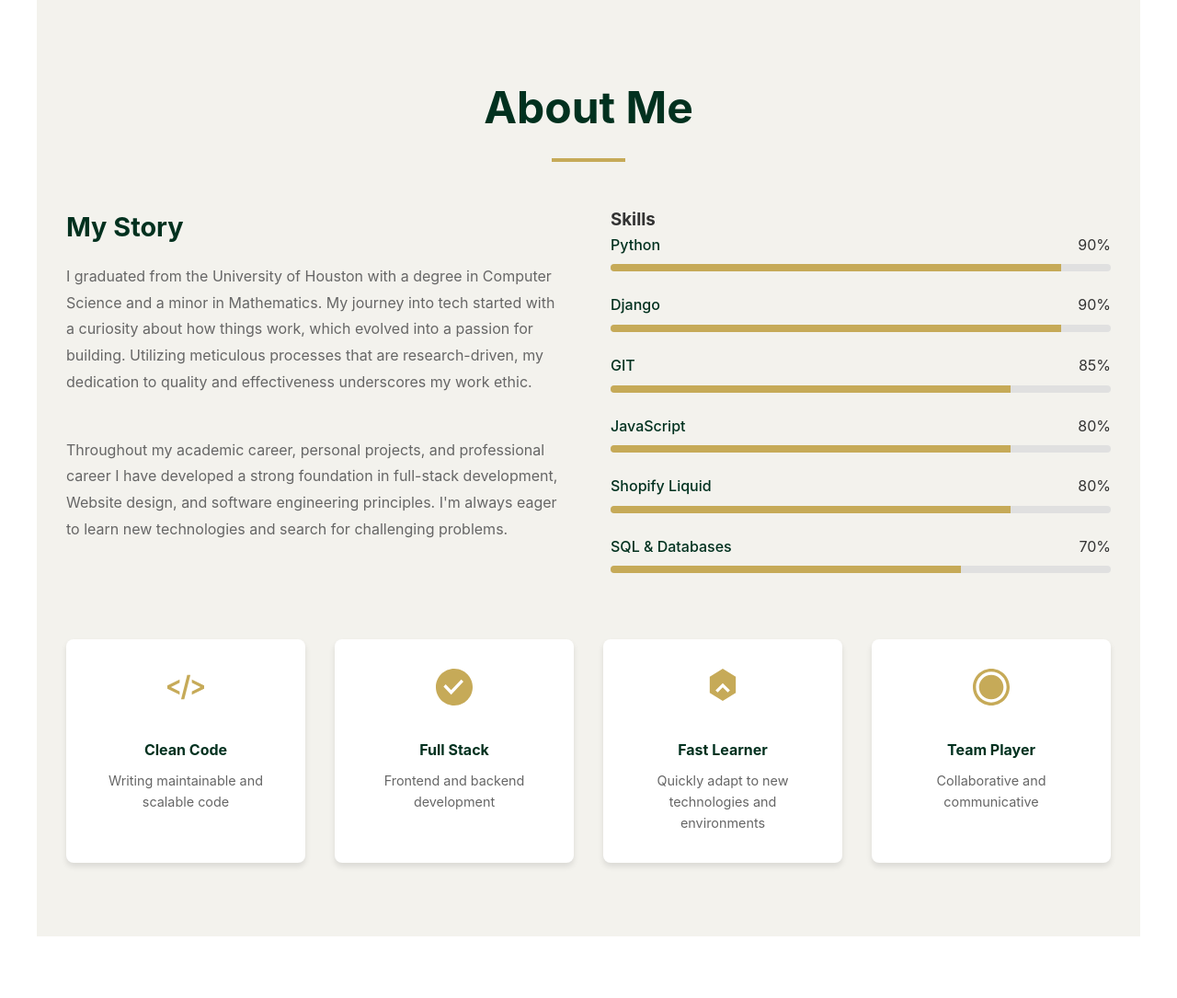
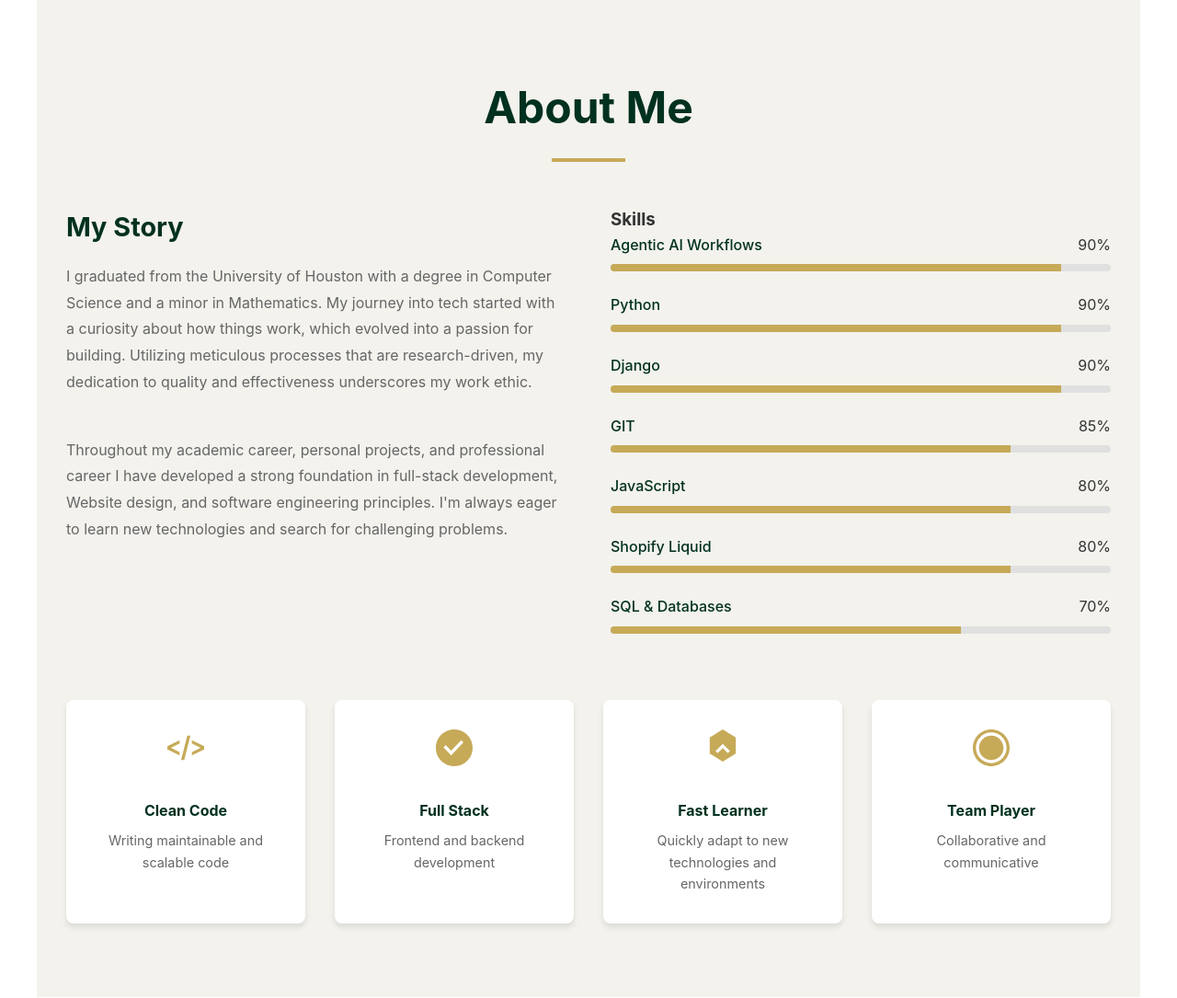
Before and after one commit to Nighttterrors/portfolio_site, a Django app: page / in a window 1280 px wide. Shown: the part 801-1886 px from the top of the page at 92% size. Run offline with Django 4.2, Linux system fonts and the light colour scheme.

Commit message:
Update index.html to enhance personal description and add new skill section

```diff
--- a/bookclub/static/bookclub/css/styles.css
+++ b/bookclub/static/bookclub/css/styles.css
@@ -778,6 +778,7 @@ body {
   display: flex;
   overflow: scroll;
   column-gap: 5rem;
+  height: 91dvh;
 }
 
 .timeline-year{
--- a/portfolio/templates/portfolio/index.html
+++ b/portfolio/templates/portfolio/index.html
@@ -50,7 +50,7 @@
             <h1 class="hero-name">Diego Gutierrez</h1>
             <p class="hero-title">Web Developer </p>
             <p class="hero-description">
-                Recent graduate from The Univerity of Houston and full time Web Developer at Cloud Ninjas,
+                B.S. from The Univerity of Houston and full time Web Developer at Cloud Ninjas,
                 passionate about building innovative solutions and bringing ideas to life through code and hard work.
             </p>
             <div class="social-links">
@@ -109,6 +109,15 @@
 
             <div class="about-skills fade-in-right">
                 <h3>Skills</h3>
+                    <div class="skill">
+                    <div class="skill-header">
+                        <span class="skill-name">Agentic AI Workflows</span>
+                        <span>90%</span>
+                    </div>
+                    <div class="skill-bar">
+                        <div class="skill-progress" data-width="90%" style="width: 0%;"></div>
+                    </div>
+                </div>
                 <div class="skill">
                     <div class="skill-header">
                         <span class="skill-name">Python</span>
```
